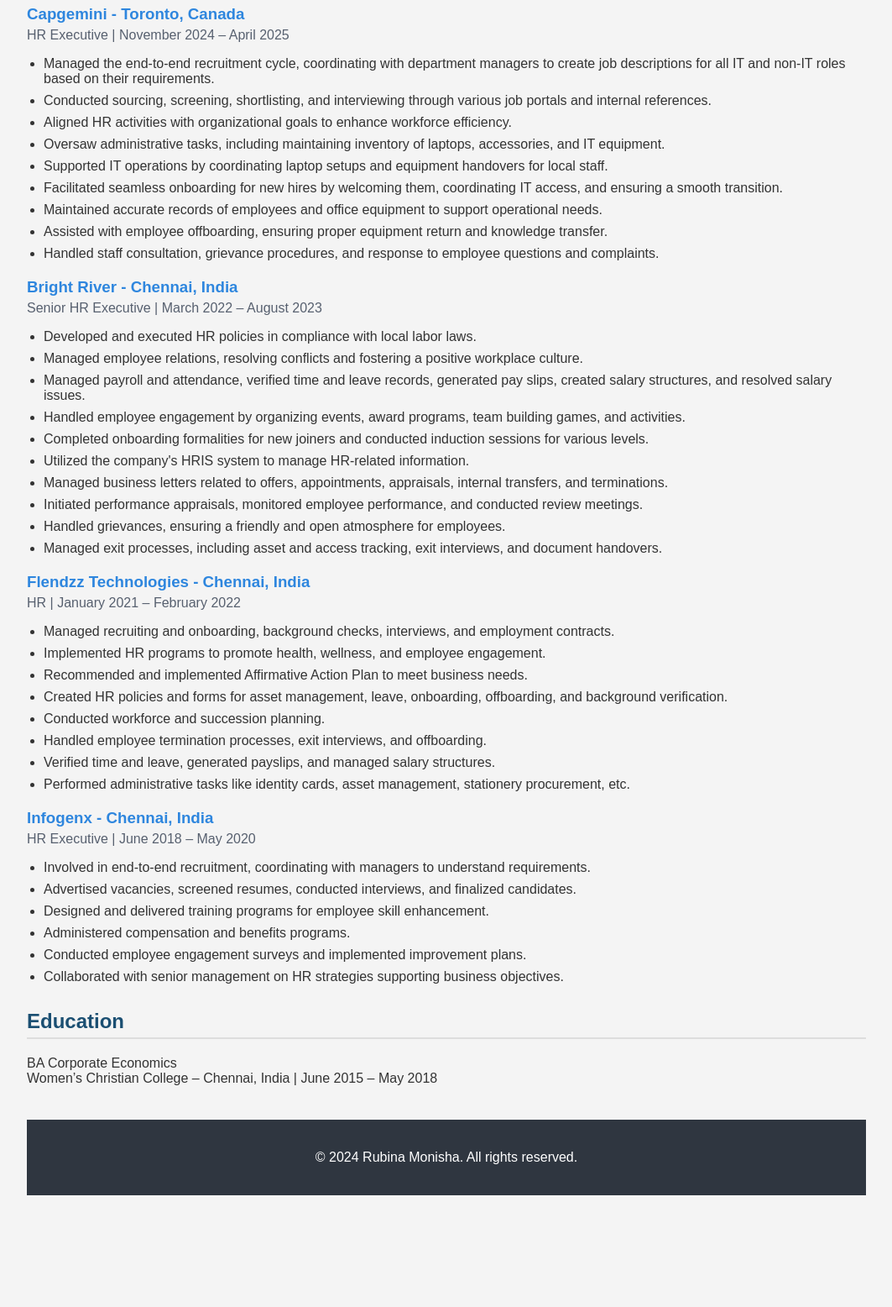
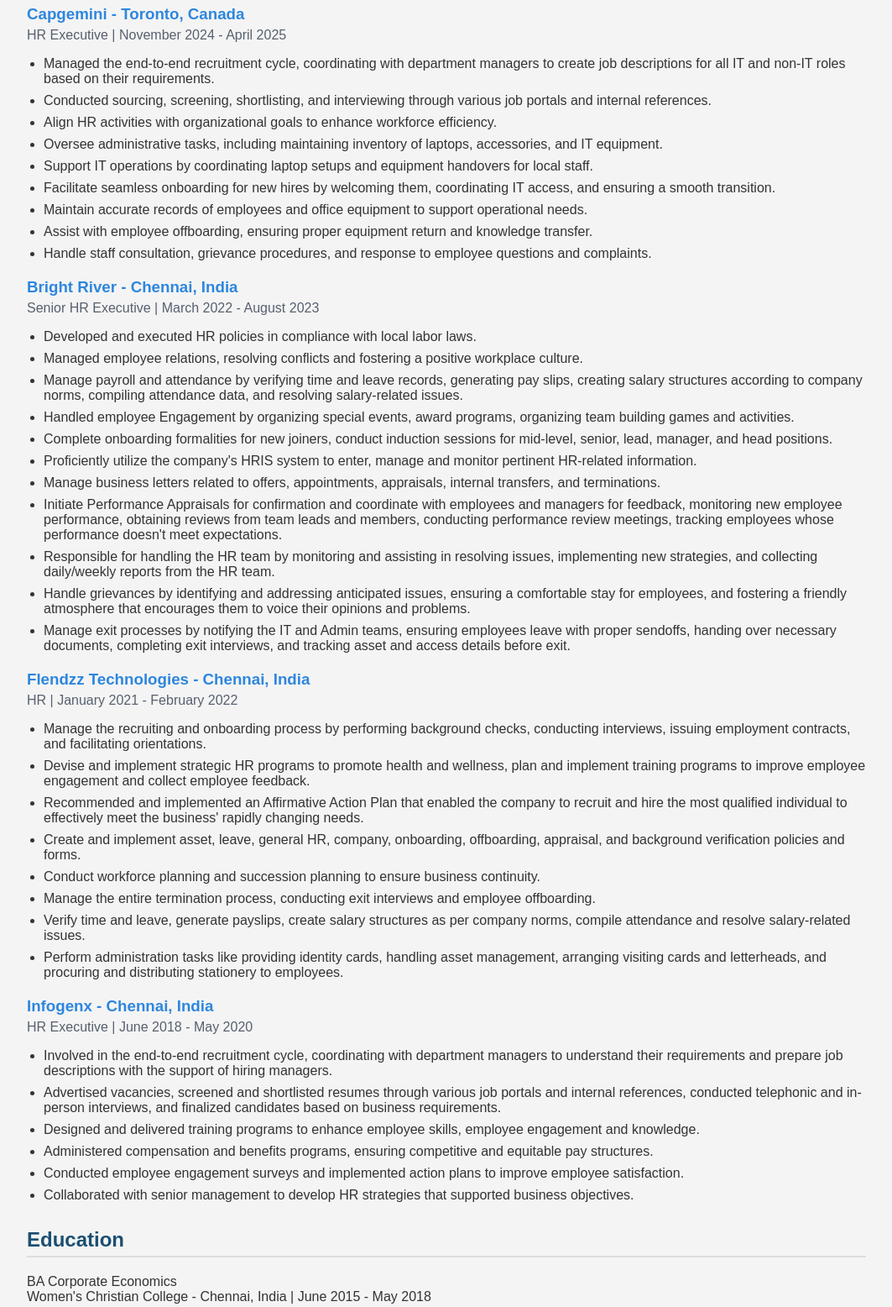
Before and after one commit to rubinamonisha/PortfolioNew, a plain HTML site: page index.html in a window 1280 px wide. Shown: the part 1540-3096 px from the top of the page at 84% size, without its empty margins (108-1171 px from the left). Before the commit the page ends 2983 px from the top, so only its background shows below. Drawn offline with Linux system fonts and the light colour scheme.

Commit message:
Refactor job descriptions and update formatting in portfolio for clarity and consistency

```diff
--- a/index.html
+++ b/index.html
@@ -1,8 +1,7 @@
 <!DOCTYPE html>
 <html lang="en">
-
 <head>
-   <meta charset="UTF-8" />
+<meta charset="UTF-8" />
 <meta name="viewport" content="width=device-width, initial-scale=1.0"/>
 <title>Rubina Monisha - HR Professional Resume</title>
 <style>
@@ -170,62 +169,63 @@
 
   <div class="job">
     <h3>Capgemini - Toronto, Canada</h3>
-    <h4>HR Executive | November 2024 – April 2025</h4>
+    <h4>HR Executive | November 2024 - April 2025</h4>
     <ul>
       <li>Managed the end-to-end recruitment cycle, coordinating with department managers to create job descriptions for all IT and non-IT roles based on their requirements.</li>
       <li>Conducted sourcing, screening, shortlisting, and interviewing through various job portals and internal references.</li>
-      <li>Aligned HR activities with organizational goals to enhance workforce efficiency.</li>
-      <li>Oversaw administrative tasks, including maintaining inventory of laptops, accessories, and IT equipment.</li>
-      <li>Supported IT operations by coordinating laptop setups and equipment handovers for local staff.</li>
-      <li>Facilitated seamless onboarding for new hires by welcoming them, coordinating IT access, and ensuring a smooth transition.</li>
-      <li>Maintained accurate records of employees and office equipment to support operational needs.</li>
-      <li>Assisted with employee offboarding, ensuring proper equipment return and knowledge transfer.</li>
-      <li>Handled staff consultation, grievance procedures, and response to employee questions and complaints.</li>
+      <li>Align HR activities with organizational goals to enhance workforce efficiency.</li>
+      <li>Oversee administrative tasks, including maintaining inventory of laptops, accessories, and IT equipment.</li>
+      <li>Support IT operations by coordinating laptop setups and equipment handovers for local staff.</li>
+      <li>Facilitate seamless onboarding for new hires by welcoming them, coordinating IT access, and ensuring a smooth transition.</li>
+      <li>Maintain accurate records of employees and office equipment to support operational needs.</li>
+      <li>Assist with employee offboarding, ensuring proper equipment return and knowledge transfer.</li>
+      <li>Handle staff consultation, grievance procedures, and response to employee questions and complaints.</li>
     </ul>
   </div>
 
   <div class="job">
     <h3>Bright River - Chennai, India</h3>
-    <h4>Senior HR Executive | March 2022 – August 2023</h4>
+    <h4>Senior HR Executive | March 2022 - August 2023</h4>
     <ul>
       <li>Developed and executed HR policies in compliance with local labor laws.</li>
       <li>Managed employee relations, resolving conflicts and fostering a positive workplace culture.</li>
-      <li>Managed payroll and attendance, verified time and leave records, generated pay slips, created salary structures, and resolved salary issues.</li>
-      <li>Handled employee engagement by organizing events, award programs, team building games, and activities.</li>
-      <li>Completed onboarding formalities for new joiners and conducted induction sessions for various levels.</li>
-      <li>Utilized the company's HRIS system to manage HR-related information.</li>
-      <li>Managed business letters related to offers, appointments, appraisals, internal transfers, and terminations.</li>
-      <li>Initiated performance appraisals, monitored employee performance, and conducted review meetings.</li>
-      <li>Handled grievances, ensuring a friendly and open atmosphere for employees.</li>
-      <li>Managed exit processes, including asset and access tracking, exit interviews, and document handovers.</li>
+      <li>Manage payroll and attendance by verifying time and leave records, generating pay slips, creating salary structures according to company norms, compiling attendance data, and resolving salary-related issues.</li>
+      <li>Handled employee Engagement by organizing special events, award programs, organizing team building games and activities.</li>
+      <li>Complete onboarding formalities for new joiners, conduct induction sessions for mid-level, senior, lead, manager, and head positions.</li>
+      <li>Proficiently utilize the company's HRIS system to enter, manage and monitor pertinent HR-related information.</li>
+      <li>Manage business letters related to offers, appointments, appraisals, internal transfers, and terminations.</li>
+      <li>Initiate Performance Appraisals for confirmation and coordinate with employees and managers for feedback, monitoring new employee performance, obtaining reviews from team leads and members, conducting performance review meetings, tracking employees whose performance doesn't meet expectations.</li>
+      <li>Responsible for handling the HR team by monitoring and assisting in resolving issues, implementing new strategies, and collecting daily/weekly reports from the HR team.</li>
+      <li>Handle grievances by identifying and addressing anticipated issues, ensuring a comfortable stay for employees, and fostering a friendly atmosphere that encourages them to voice their opinions and problems.</li>
+      <li>Manage exit processes by notifying the IT and Admin teams, ensuring employees leave with proper sendoffs, handing over necessary documents, completing exit interviews, and tracking asset and access details before exit.</li>
     </ul>
   </div>
 
   <div class="job">
     <h3>Flendzz Technologies - Chennai, India</h3>
-    <h4>HR | January 2021 – February 2022</h4>
+    <h4>HR | January 2021 - February 2022</h4>
     <ul>
-      <li>Managed recruiting and onboarding, background checks, interviews, and employment contracts.</li>
-      <li>Implemented HR programs to promote health, wellness, and employee engagement.</li>
-      <li>Recommended and implemented Affirmative Action Plan to meet business needs.</li>
-      <li>Created HR policies and forms for asset management, leave, onboarding, offboarding, and background verification.</li>
-      <li>Conducted workforce and succession planning.</li>
-      <li>Handled employee termination processes, exit interviews, and offboarding.</li>
-      <li>Verified time and leave, generated payslips, and managed salary structures.</li>
-      <li>Performed administrative tasks like identity cards, asset management, stationery procurement, etc.</li>
+      <li>Manage the recruiting and onboarding process by performing background checks, conducting interviews, issuing employment contracts, and facilitating orientations.</li>
+      <li>Devise and implement strategic HR programs to promote health and wellness, plan and implement training programs to improve employee engagement and collect employee feedback.</li>
+      <li>Recommended and implemented an Affirmative Action Plan that enabled the company to recruit and hire the most qualified individual to effectively meet the business' rapidly changing needs.</li>
+      <li>Create and implement asset, leave, general HR, company, onboarding, offboarding, appraisal, and background verification policies and forms.</li>
+      <li>Conduct workforce planning and succession planning to ensure business continuity.</li>
+      <li>Manage the entire termination process, conducting exit interviews and employee offboarding.</li>
+      <li>Verify time and leave, generate payslips, create salary structures as per company norms, compile attendance and resolve salary-related issues.</li>
+      <li>Perform administration tasks like providing identity cards, handling asset management, arranging visiting cards and letterheads, and procuring and distributing stationery to employees.</li>
     </ul>
   </div>
 
   <div class="job">
     <h3>Infogenx - Chennai, India</h3>
-    <h4>HR Executive | June 2018 – May 2020</h4>
+    <h4>HR Executive | June 2018 - May 2020</h4>
     <ul>
-      <li>Involved in end-to-end recruitment, coordinating with managers to understand requirements.</li>
-      <li>Advertised vacancies, screened resumes, conducted interviews, and finalized candidates.</li>
-      <li>Designed and delivered training programs for employee skill enhancement.</li>
-      <li>Administered compensation and benefits programs.</li>
-      <li>Conducted employee engagement surveys and implemented improvement plans.</li>
-      <li>Collaborated with senior management on HR strategies supporting business objectives.</li>
+      <li>Involved in the end-to-end recruitment cycle, coordinating with department managers to understand their requirements and prepare job descriptions with the support of hiring managers.</li>
+      <li>Advertised vacancies, screened and shortlisted resumes through various job portals and internal references, conducted telephonic and in-person interviews, and finalized candidates based on business requirements.</li>
+      <li>Designed and delivered training programs to enhance employee skills, employee engagement and knowledge.</li>
+      <li>Administered compensation and benefits programs, ensuring competitive and equitable pay structures.</li>
+      <li>Conducted employee engagement surveys and implemented action plans to improve employee satisfaction.</li>
+      <li>Collaborated with senior management to develop HR strategies that supported business objectives.</li>
     </ul>
   </div>
 </section>
@@ -233,11 +233,11 @@
 <section class="education">
   <h2>Education</h2>
   <p>BA Corporate Economics<br>
-  Women’s Christian College – Chennai, India | June 2015 – May 2018</p>
+  Women's Christian College - Chennai, India | June 2015 - May 2018</p>
 </section>
 
 <footer>
-  <p>&copy; 2024 Rubina Monisha. All rights reserved.</p>
+  <p>&copy; 2025 Rubina Monisha. All rights reserved.</p>
 </footer>
 
 </div>
```
